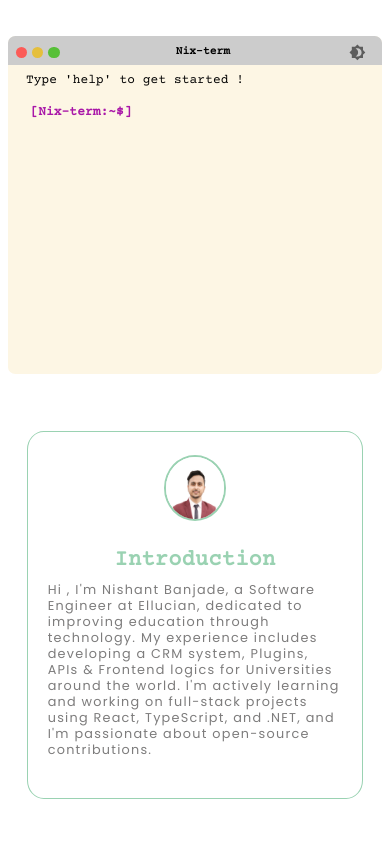
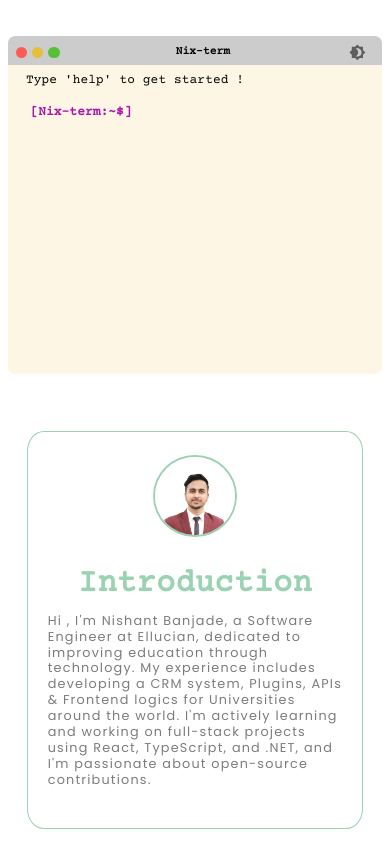
Before and after one commit to nixhantb/nishantbanjade.com.np, a React (Vite) app: page / in a window 390 px wide. Shown: the part 401-1245 px from the top of the page. Before the commit the page ends 1215 px from the top, so only its background shows below. Built offline with nearby package versions, Linux system fonts and the light colour scheme.

Commit message:
Chore: Improve the mobile view of about component with adjustements of styles in AboutTitle and AboutImage sizes

```diff
--- a/src/assets/styles/about/Aboutstyles.ts
+++ b/src/assets/styles/about/Aboutstyles.ts
@@ -32,13 +32,16 @@ export const AboutBodyContainer = styled(Box)(({ theme }) => ({
     border: `2px solid ${Colors.aboutPrimaryColor}`,
     margin: "1% 4%",
     [theme.breakpoints.down("md")]: {
-      width: "20%",
-      height: "16vw",
+      width: "27%",
+      height: "20vw",
       margin: "1% auto",
     },
   }));
 
   export const AboutTitle = styled(Typography)(({ theme }) => ({
+    display: "flex",
+    justifyContent: "center",
+    alignItems: "center",
     lineHeight: 1.5,
     fontFamily: "'Courier Prime', sans-serif",
     fontWeight: "600",
@@ -47,8 +50,8 @@ export const AboutBodyContainer = styled(Box)(({ theme }) => ({
     color: `${Colors.aboutPrimaryColor}`,
     [theme.breakpoints.down("md")]: {
       marginBottom: "5px",
-      fontSize: "22px",
-      textAlign: "center",
+      fontSize: "2em",
+
     },
   }));
 
@@ -60,7 +63,7 @@ export const AboutBodyContainer = styled(Box)(({ theme }) => ({
     fontWeight: "500",
     [theme.breakpoints.down("sm")]: {
       lineHeight: 1.25,
-      letterSpacing: 1.25,
+      letterSpacing: 1.20,
       fontSize: "0.8em",
     },
   }));
```
